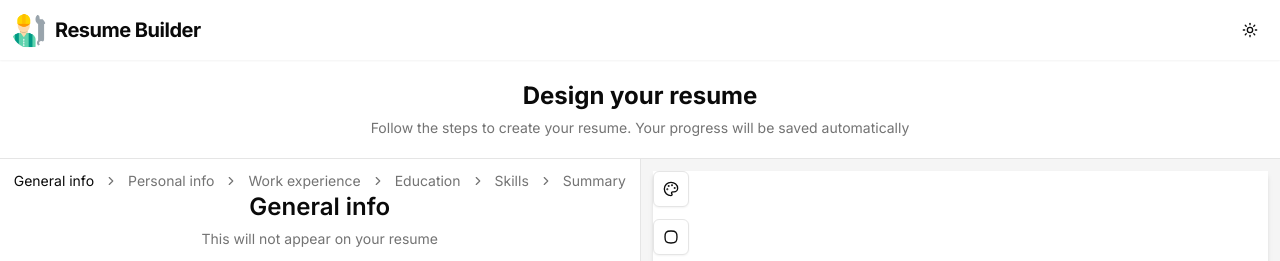
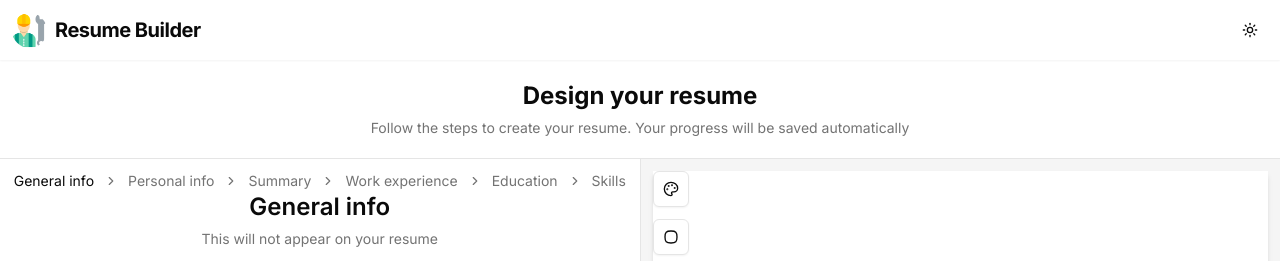
Before and after one commit to KevinMisati/resume-builder, a Next.js app: page /editor in a window 1280 px wide. Shown: the top 261 px of the page. Built offline with nearby package versions, Linux system fonts and the light colour scheme.

Commit message:
fixed a form navigation issue

```diff
--- a/src/app/(main)/editor/form/EducationForm.tsx
+++ b/src/app/(main)/editor/form/EducationForm.tsx
@@ -56,7 +56,7 @@ const EducationForm = ({ resumeData, setResumeData }: EditorFormProps) => {
         educations: resumeData.educations || [],
       });
     }
-  }, [resumeData]);
+  }, []);
 
   useEffect(() => {
     const { unsubscribe } = form.watch(async (values) => {
--- a/src/app/(main)/editor/form/WorkExperienceForm.tsx
+++ b/src/app/(main)/editor/form/WorkExperienceForm.tsx
@@ -53,7 +53,7 @@ export default function WorkExperienceForm({
           workExperiences: resumeData.workExperiences || [],
         });
       }
-    }, [resumeData]);
+    }, []);
 
   useEffect(() => {
     const { unsubscribe } = form.watch(async (values) => {
--- a/src/app/(main)/editor/steps.ts
+++ b/src/app/(main)/editor/steps.ts
@@ -23,6 +23,11 @@ export const steps: {
     key: "personal-info",
   },
   {
+    title: "Summary",
+    component: SummaryForm,
+    key: "summary",
+  },
+  {
     title: "Work experience",
     component: WorkExperienceForm,
     key: "work-experience",
@@ -37,9 +42,4 @@ export const steps: {
     component: SkillsForm,
     key: "skills",
   },
-  {
-    title: "Summary",
-    component: SummaryForm,
-    key: "summary",
-  },
 ];
```
